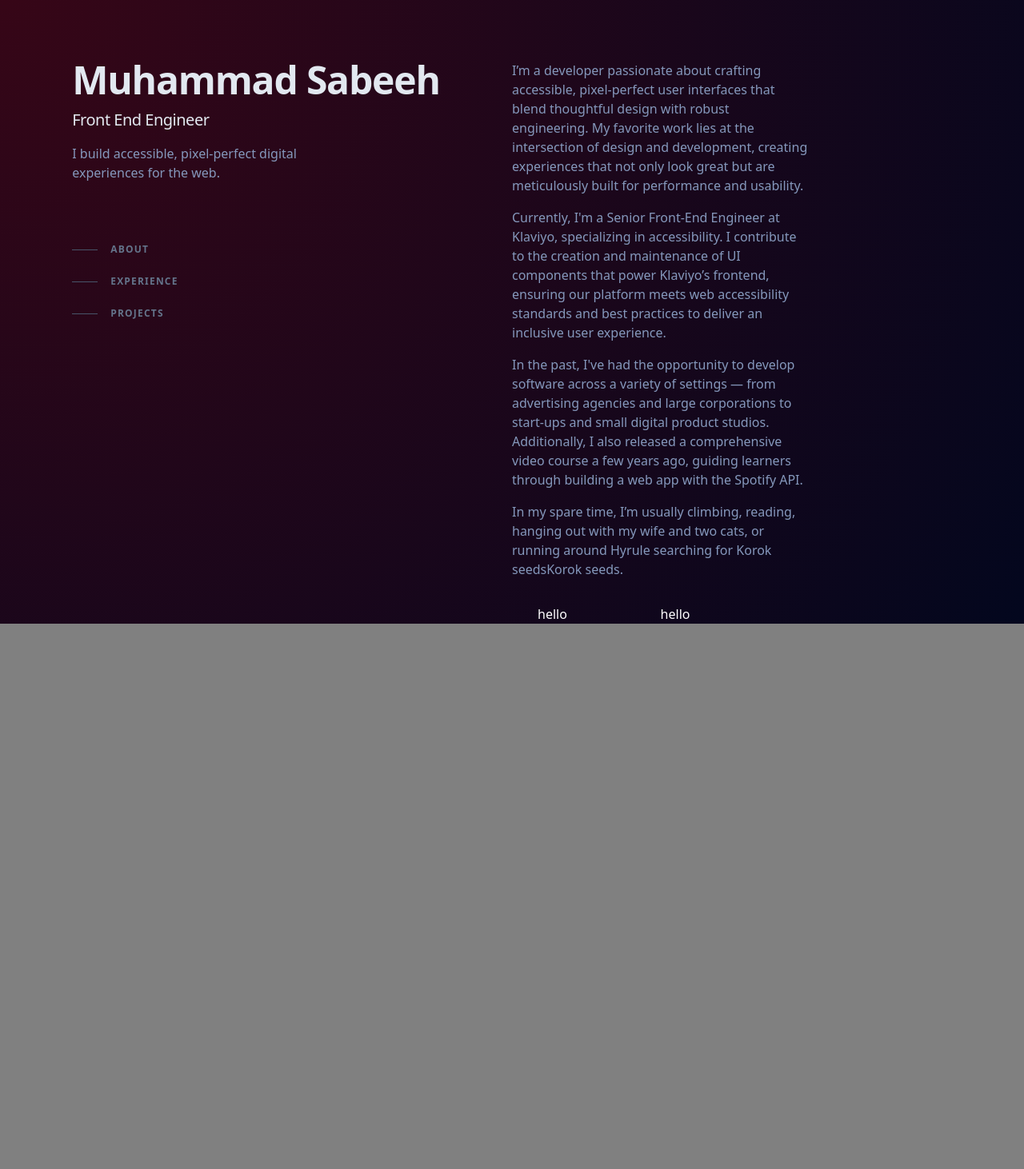
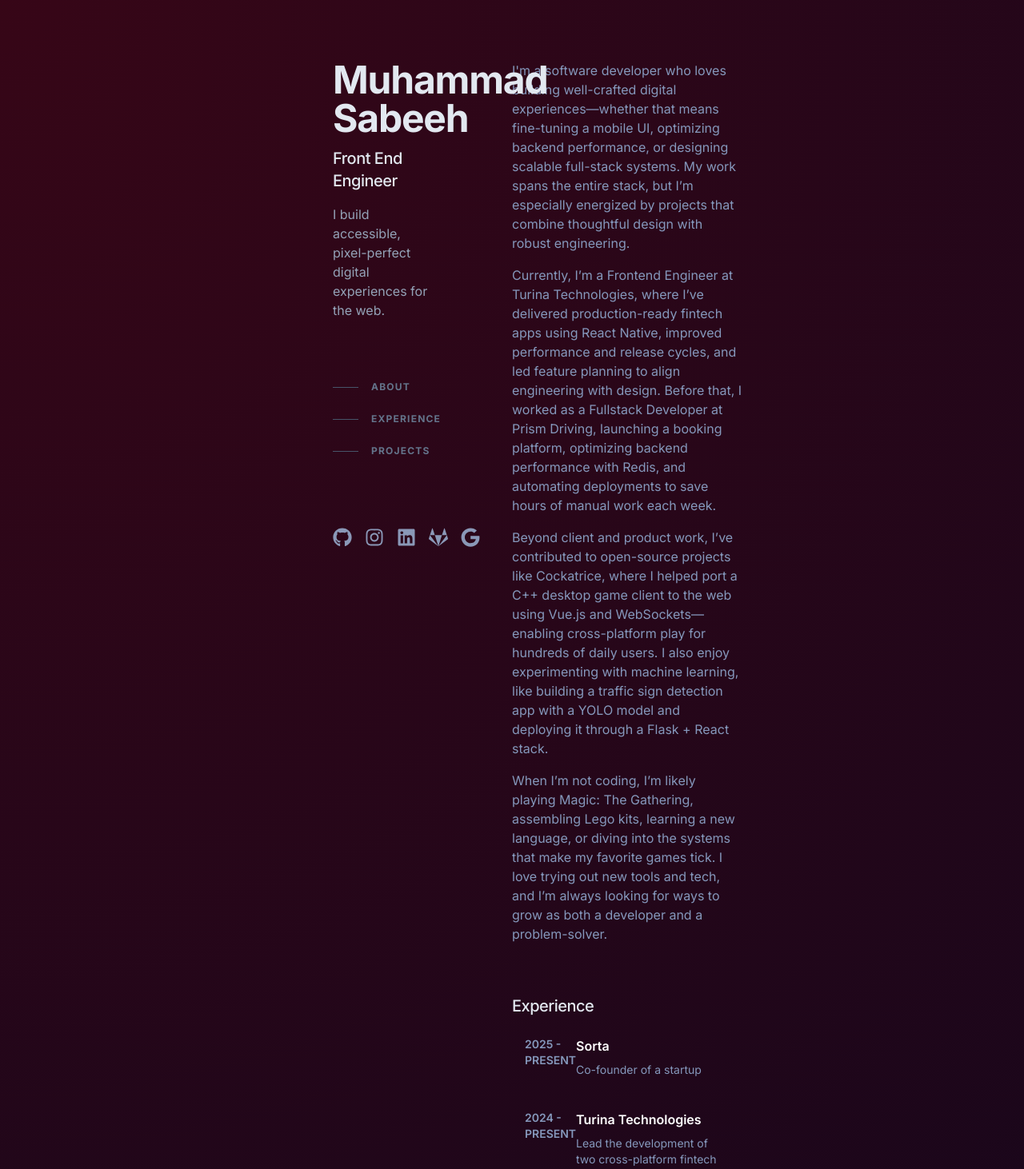
Before and after one commit to msabeeh01/My_Portfolio, a Next.js app: page / in a window 1280 px wide. Shown: the part 20-1482 px from the top of the page at 80% size. Before the commit the page ends 800 px from the top, so only its background shows below. Built offline with nearby package versions, Linux system fonts and the light colour scheme.

Commit message:
finalized styles, need more content

```diff
--- a/app/globals.css
+++ b/app/globals.css
@@ -7,6 +7,14 @@
     src: url('/public/fonts/SF-Pro.ttf');
 } */
 
+@supports (font-variation-settings: normal) {
+  :root { font-family: InterVariable, sans-serif; }
+}
+
+html {
+  scroll-behavior: smooth;
+}
+
 .inactive {
   color: #8598BC;
 }
@@ -14,8 +22,7 @@
 body{
     margin: 0;
     padding: 0;
-    background-color: gray;
-    color: #1D1D1F;
+    font-family: 'Inter', system-ui, sans-serif;
 }
 
 /* width */
--- a/app/layout.js
+++ b/app/layout.js
@@ -1,23 +1,24 @@
-
 import Head from "next/head";
 import "./globals.css";
-import { Analytics } from '@vercel/analytics/next'
-
-
+import { Analytics } from "@vercel/analytics/next";
 
 export const metadata = {
   title: "Muhammad Sabeeh",
-  description: "Comprehensive Digital Portfolio for Muhammad Sabeeh, Full Stack Developer.",
+  description:
+    "Comprehensive Digital Portfolio for Muhammad Sabeeh, Full Stack Developer.",
 };
 
 export default function RootLayout({ children }) {
   return (
     <html lang="en">
-
       <Head>
+        <link rel="stylesheet" href="https://fonts.googleapis.com/css2?family=Inter:wght@100..900&display=swap" />
         <link rel="icon" href="/favicon.ico" />
       </Head>
-      <body><Analytics />{children}</body>
+      <body>
+        <Analytics />
+        {children}
+      </body>
     </html>
   );
 }
--- a/app/page.tsx
+++ b/app/page.tsx
@@ -3,10 +3,60 @@ import { useEffect, useState } from "react";
 import "./globals.css";
 import ExperienceItem from "@/components/ExperienceItem";
 
+import {
+  FaGithub,
+  FaLinkedin,
+  FaInstagram,
+  FaLink,
+  FaGoogle,
+  FaGitlab,
+} from "react-icons/fa";
+
+const jobs = [
+  {
+    position: "Sorta",
+    startDate: "2025",
+    endDate: "PRESENT",
+    desc: "Co-founder of a startup",
+  },
+  {
+    position: "Turina Technologies",
+    startDate: "2024",
+    endDate: "PRESENT",
+    desc: "Lead the development of two cross-platform fintech mobile applications using React Native, consistently rated 4.6★+ on both iOS and Android. Engineered and shipped a design system to unify UI/UX across the apps, reducing engineering redundancy and speeding up time-to-release. Collaborated with designers and backend engineers to scope, prioritize, and deliver features in an agile environment. Owned performance and CI/CD improvements, enabling faster, leaner deployments.",
+  },
+
+  {
+    position: "Prism Driving School",
+    startDate: "2022",
+    endDate: "2023",
+    desc: "Designed and deployed a scalable lesson booking platform supporting 200+ monthly users. Modernized infrastructure with Redis caching and Supabase migration to streamline performance and reduce admin overhead. Standardized UI components and automated deployments, cutting delivery cycles by over 80%. Owned end-to-end architecture across frontend, backend, and cloud layers.",
+  },
+  {
+    position: "Hakka Designs",
+    startDate: "2023",
+    endDate: "2023",
+    desc: "Rebuilt a high-performance portfolio site for a creative agency, replacing a legacy WordPress installation. Achieved 70% reduction in image payload via responsive image optimization. Integrated Contentful CMS to enable clients to manage and publish content independently in minutes.",
+  },
+];
+
+const projects = [
+  {
+    position: "Cockatrice/Webatrice",
+    startDate: "2025",
+    desc: "Contributed to porting a legacy C++ card game to the web using Vue.js, supporting 800+ daily users. Developed real-time client-server communication with WebSockets and Express.js. Integrated gRPC proto headers for seamless cross-platform play and implemented Quasar for a consistent, material-design UI.",
+  },
+  {
+    position: "Traffic Sign Detection",
+    startDate: "2025",
+    desc: "Built a full-stack autonomous driving simulation app using a custom-trained YOLOv11n model on 3K+ traffic sign images. Improved model accuracy by 40% through hyperparameter tuning. Developed a Flask backend to serve the model and a React frontend for live demos, delivering a seamless interactive experience.",
+  },
+];
+
 export default function Home() {
   const [position, setPosition] = useState({ x: 0, y: 0 });
+  const [hoveredIndex, setHoveredIndex] = useState<number | null>(null);
 
-  // Update mouse position
   useEffect(() => {
     const handleMouseMove = (e: MouseEvent) => {
       setPosition({ x: e.clientX, y: e.clientY });
@@ -15,96 +65,186 @@ export default function Home() {
     window.addEventListener("mousemove", handleMouseMove);
     return () => window.removeEventListener("mousemove", handleMouseMove);
   }, []);
+
   return (
-    // page
     <div
-      className="flex flex-col lg:grid lg:grid-cols-2 justify-items-center lg:place-items-center h-screen"
+      className="relative min-h-screen w-full"
       style={{
-        background: `radial-gradient(circle at ${position.x}px ${position.y}px,  #370617, #03071e`,
+        background: `radial-gradient(circle at ${position.x}px ${position.y}px, #370617, #03071e`,
         transition: "background 0.1s ease-out",
       }}
     >
-      {/* LEFT SIDE */}
-      <div className="h-full py-24 lg:px-0 px-24">
-        {/* FLEX COL FOR STACK */}
-        <div className="flex flex-col">
-          <h1 className="text-4xl font-bold tracking-tight text-slate-200 sm:text-5xl cz-color-15788258 cz-color-15460325">
+      {/* Grid layout with sticky left and scrollable right */}
+      <div className="flex mx-80 justify-center">
+        {/* LEFT: Sticky */}
+        <div className="block w-[50%] sticky top-0 h-screen py-24 px-24 flex-col justify-center">
+          <div className="flex flex-col h-full">
+            <h1 className="text-4xl font-bold tracking-tight text-slate-200 sm:text-5xl">
               Muhammad Sabeeh
             </h1>
-          <h2 className="mt-3 text-lg font-medium tracking-tight text-slate-200 sm:text-xl cz-color-15788258 cz-color-15460325">
+            <h2 className="mt-3 text-lg font-medium tracking-tight text-slate-200 sm:text-xl">
               Front End Engineer
             </h2>
-          <p className="mt-4 max-w-xs leading-normal inactive">
+            <p className="mt-4 max-w-xs leading-normal text-slate-400">
               I build accessible, pixel-perfect digital experiences for the web.
             </p>
 
+            <div className="h-full flex flex-col justify-between">
               <ul className="mt-16 w-max">
-            <li>
-              <a className="group flex items-center py-3 active" href="#about">
-                <span className="nav-indicator mr-4 h-px w-8 bg-slate-600 transition-all group-hover:w-16 group-hover:bg-slate-200 group-focus-visible:w-16 group-focus-visible:bg-slate-200 motion-reduce:transition-none"></span>
-                <span className="nav-text text-xs font-bold uppercase tracking-widest text-slate-500 group-hover:text-slate-200 group-focus-visible:text-slate-200">
-                  About
+                {["about", "experience", "projects"].map((item) => (
+                  <li key={item}>
+                    <a
+                      className="group flex items-center py-3"
+                      href={`#${item}`}
+                    >
+                      <span className="nav-indicator mr-4 h-px w-8 bg-slate-600 transition-all group-hover:w-16 group-hover:bg-slate-200"></span>
+                      <span className="nav-text text-xs font-bold uppercase tracking-widest text-slate-500 group-hover:text-slate-200">
+                        {item.charAt(0).toUpperCase() + item.slice(1)}
                       </span>
                     </a>
                   </li>
-            <li>
-              <a className="group flex items-center py-3" href="#experience">
-                <span className="nav-indicator mr-4 h-px w-8 bg-slate-600 transition-all group-hover:w-16 group-hover:bg-slate-200 group-focus-visible:w-16 group-focus-visible:bg-slate-200 motion-reduce:transition-none"></span>
-                <span className="nav-text text-xs font-bold uppercase tracking-widest text-slate-500 group-hover:text-slate-200 group-focus-visible:text-slate-200">
-                  Experience
-                </span>
+                ))}
+              </ul>
+
+              <div className="text-slate-200 flex-row flex gap-4 ">
+                <a href="https://github.com/msabeeh01" target="_">
+                  <div className="text-[#8A98B7] hover:text-[#E2E8F0] transition-all duration-300">
+                    <FaGithub size={24} />
+                  </div>
                 </a>
-            </li>
-            <li>
-              <a className="group flex items-center py-3" href="#projects">
-                <span className="nav-indicator mr-4 h-px w-8 bg-slate-600 transition-all group-hover:w-16 group-hover:bg-slate-200 group-focus-visible:w-16 group-focus-visible:bg-slate-200 motion-reduce:transition-none"></span>
-                <span className="nav-text text-xs font-bold uppercase tracking-widest text-slate-500 group-hover:text-slate-200 group-focus-visible:text-slate-200">
-                  Projects
-                </span>
+                <a href="https://instagram.com/iamsabeehbro" target="_">
+                  <div className="text-[#8A98B7] hover:text-[#E2E8F0] transition-all duration-300">
+                    <FaInstagram size={24} />
+                  </div>
                 </a>
-            </li>
-          </ul>
+                <a href="https://linkedin.com/in/msabeeh01" target="_">
+                  <div className="text-[#8A98B7] hover:text-[#E2E8F0] transition-all duration-300">
+                    <FaLinkedin size={24} />
+                  </div>
+                </a>
+                <a href="https://gitlab.com/msabeeh01" target="_">
+                  <div className="text-[#8A98B7] hover:text-[#E2E8F0] transition-all duration-300">
+                    <FaGitlab size={24} />
+                  </div>
+                </a>
+                <a href="mailto:msabeeh.dev@gmail.com" target="_">
+                  <div className="text-[#8A98B7] hover:text-[#E2E8F0] transition-all duration-300">
+                    <FaGoogle size={24} />
+                  </div>
+                </a>
+              </div>
+            </div>
           </div>
         </div>
 
-      <div className="lg:py-24 h-screen gap-12 px-24 lg:px-0 w-full text-white overflow-y-scroll">
-        <div className="flex flex-col gap-4 inactive lg:w-[58%]">
+        {/* RIGHT: Scrollable Content */}
+        <div className="w-[50%] py-24 text-white">
+          <div className="flex flex-col gap-4 max-w-[90%] inactive" id="about">
             <div>
-            I’m a developer passionate about crafting accessible, pixel-perfect
-            user interfaces that blend thoughtful design with robust
-            engineering. My favorite work lies at the intersection of design and
-            development, creating experiences that not only look great but are
-            meticulously built for performance and usability.
+              I'm a software developer who loves building well-crafted digital
+              experiences—whether that means fine-tuning a mobile UI, optimizing
+              backend performance, or designing scalable full-stack systems. My
+              work spans the entire stack, but I’m especially energized by
+              projects that combine thoughtful design with robust engineering.
             </div>
             <div>
-            Currently, I'm a Senior Front-End Engineer at Klaviyo, specializing
-            in accessibility. I contribute to the creation and maintenance of UI
-            components that power Klaviyo’s frontend, ensuring our platform
-            meets web accessibility standards and best practices to deliver an
-            inclusive user experience.
+              Currently, I’m a Frontend Engineer at Turina Technologies, where
+              I’ve delivered production-ready fintech apps using React Native,
+              improved performance and release cycles, and led feature planning
+              to align engineering with design. Before that, I worked as a
+              Fullstack Developer at Prism Driving, launching a booking
+              platform, optimizing backend performance with Redis, and
+              automating deployments to save hours of manual work each week.
             </div>
             <div>
-            In the past, I've had the opportunity to develop software across a
-            variety of settings — from advertising agencies and large
-            corporations to start-ups and small digital product studios.
-            Additionally, I also released a comprehensive video course a few
-            years ago, guiding learners through building a web app with the
-            Spotify API.
+              Beyond client and product work, I’ve contributed to open-source
+              projects like Cockatrice, where I helped port a C++ desktop game
+              client to the web using Vue.js and WebSockets—enabling
+              cross-platform play for hundreds of daily users. I also enjoy
+              experimenting with machine learning, like building a traffic sign
+              detection app with a YOLO model and deploying it through a Flask +
+              React stack.
             </div>
             <div>
-            In my spare time, I’m usually climbing, reading, hanging out with my
-            wife and two cats, or running around Hyrule searching for Korok
-            seedsKorok seeds.
+              When I’m not coding, I’m likely playing Magic: The Gathering,
+              assembling Lego kits, learning a new language, or diving into the
+              systems that make my favorite games tick. I love trying out new
+              tools and tech, and I’m always looking for ways to grow as both a
+              developer and a problem-solver.
             </div>
           </div>
-        <ul className="space-y-2 p-4 lg:w-[58%]">
-          {Array.from({ length: 30 }, (_, i) => (
-            <li key={i} className="text-black">
-              <ExperienceItem />
+
+          <ul className="mt-16 space-y-2 max-w-[90%]" id="experience">
+            <h2 className="mt-3 text-lg font-medium tracking-tight text-slate-200 sm:text-xl">
+              Experience
+            </h2>
+            {jobs.map((item, index) => (
+              <li
+                key={index}
+                className="text-black"
+                onMouseEnter={() => setHoveredIndex(index)}
+                onMouseLeave={() => setHoveredIndex(null)}
+              >
+                <ExperienceItem
+                  position={item.position}
+                  startDate={item.startDate}
+                  endDate={item.endDate}
+                  desc={item.desc}
+                  isHovered={hoveredIndex === index}
+                  isAnyHovered={hoveredIndex !== null}
+                />
+              </li>
+            ))}
+          </ul>
+
+          <ul className="mt-16 space-y-2 max-w-[90%]" id="projects">
+            <h2 className="mt-3 text-lg font-medium tracking-tight text-slate-200 sm:text-xl">
+              Open Source Contributions
+              {/* <svg
+                width="16px"
+                height="16px"
+                viewBox="0 0 16 16"
+                fill="none"
+                xmlns="http://www.w3.org/2000/svg"
+              >
+                <g id="SVGRepo_bgCarrier" stroke-width="0"></g>
+                <g
+                  id="SVGRepo_tracerCarrier"
+                  stroke-linecap="round"
+                  stroke-linejoin="round"
+                ></g>
+                <g id="SVGRepo_iconCarrier">
+                  {" "}
+                  <path
+                    d="M10 0L9 1L11.2929 3.29289L6.2929 8.29289L7.70711 9.70711L12.7071 4.7071L15 7L16 6V0H10Z"
+                    fill="#E2E8F0"
+                  ></path>{" "}
+                  <path
+                    d="M1 2H6V4H3V13H12V10H14V15H1V2Z"
+                    fill="#E2E8F0"
+                  ></path>{" "}
+                </g>
+              </svg> */}
+            </h2>
+            {projects.map((item, index) => (
+              <li
+                key={index}
+                className="text-black"
+                onMouseEnter={() => setHoveredIndex(index)}
+                onMouseLeave={() => setHoveredIndex(null)}
+              >
+                <ExperienceItem
+                  position={item.position}
+                  startDate={item.startDate}
+                  desc={item.desc}
+                  isHovered={hoveredIndex === index}
+                  isAnyHovered={hoveredIndex !== null}
+                />
               </li>
             ))}
           </ul>
         </div>
       </div>
+    </div>
   );
 }
--- a/components/ExperienceItem.tsx
+++ b/components/ExperienceItem.tsx
@@ -1,10 +1,41 @@
-const ExperienceItem = () => {
-    return(
-        <div className="grid grid-cols-2 p-4 rounded-md text-white hover:bg-[#6a040f] transition-all">
-                <div>hello</div>
-                <div>hello</div>
+type ExperienceItem = {
+  position: string;
+  startDate: string;
+  endDate?: string;
+  desc: string;
+  isHovered?: boolean;
+  isAnyHovered?: boolean;
+};
+
+const ExperienceItem: React.FC<ExperienceItem> = ({
+  position,
+  startDate,
+  endDate,
+  desc,
+  isAnyHovered,
+  isHovered,
+}) => {
+  return (
+    <div
+      className={`group grid grid-cols-4 p-4 rounded-md text-white transition-all duration-300 hover:bg-[rgba(106,4,15,0.4)] ${
+        isAnyHovered && !isHovered ? "opacity-30" : "opacity-100"
+      }`}
+    >
+      <div className="inactive col-span-1 text-sm font-semibold">
+        {startDate} {endDate ? (
+           <>- {endDate}</>
+        ):(
+            <></>
+        )}
+      </div>
+      <div className="flex flex-col col-span-3 gap-2">
+        <div className="font-medium font-semibold group-hover:text-[#ffba08] -inset-x-4 -inset-y-2.5">
+          {position}
         </div>
-    )
-}
+        <div className="text-sm inactive">{desc}</div>
+      </div>
+    </div>
+  );
+};
 
-export default ExperienceItem
+export default ExperienceItem;
```
Also changed, not shown: tailwind.config.js (+16 -13 lines). Lines whose indentation alone changed are shown as unchanged.
